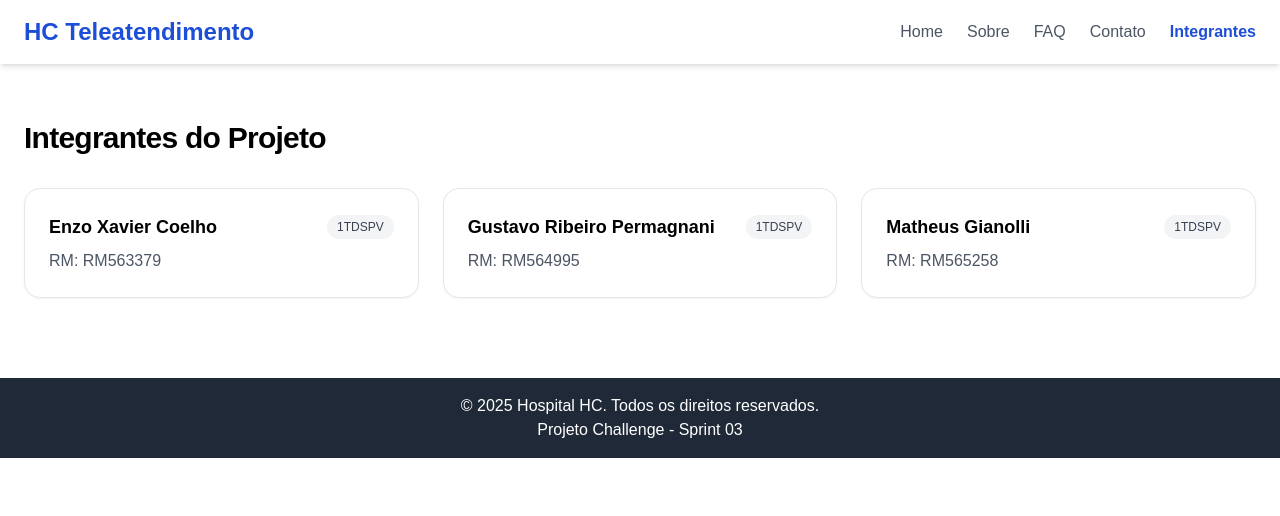
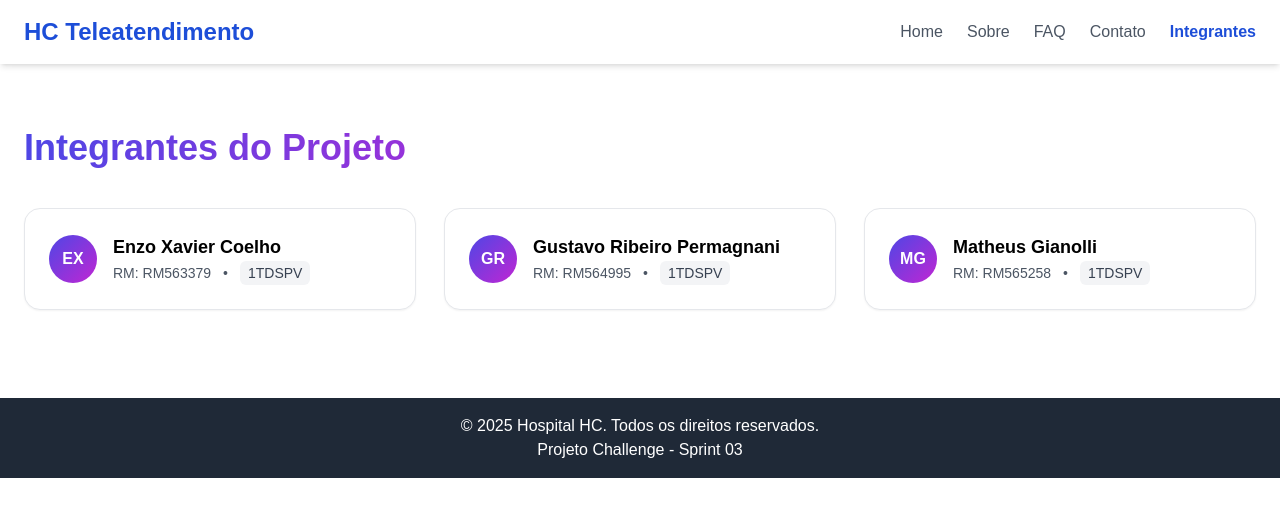
Before and after one commit to MatheusGianolli/CHALLENGEsprint3, a React (Vite) app: page /integrantes in a window 1280 px wide. Shown: the top 516 px of the page. Built offline with nearby package versions, Linux system fonts and the light colour scheme.

Commit message:
feat: estilizando teampage gradient header, avatar com iniciais e hover lift

```diff
--- a/src/pages/TeamPage.tsx
+++ b/src/pages/TeamPage.tsx
@@ -5,23 +5,38 @@ export default function TeamPage() {
     { nome: "Matheus Gianolli", rm: "RM565258", turma: "1tdspv" },
   ];
 
+  const getInitials = (n: string) =>
+    n.split(" ").map(p => p[0]).slice(0, 2).join("").toUpperCase();
+
   return (
-    <div className="container mx-auto px-6 py-10">
-      <h2 className="text-3xl font-bold mb-8 tracking-tight">Integrantes do Projeto</h2>
+    <div className="container mx-auto px-6 py-12">
+      <div className="mb-10">
+        <h2 className="text-4xl font-black bg-gradient-to-r from-indigo-600 via-fuchsia-600 to-rose-600 bg-clip-text text-transparent">
+          Integrantes do Projeto
+        </h2>
+      </div>
 
-      <div className="grid grid-cols-1 md:grid-cols-2 lg:grid-cols-3 gap-6">
+      <div className="grid grid-cols-1 md:grid-cols-2 lg:grid-cols-3 gap-7">
         {teamMembers.map((member) => (
           <div
             key={member.rm}
-            className="bg-white border border-gray-200 p-6 rounded-2xl shadow-sm"
+            className="group bg-white p-6 rounded-2xl shadow-sm border border-gray-200 transition-transform duration-200 hover:-translate-y-1 hover:shadow-md"
           >
-            <div className="flex items-center justify-between">
-              <p className="font-semibold text-lg">{member.nome}</p>
-              <span className="text-xs font-medium px-2.5 py-1 rounded-full bg-gray-100 text-gray-700">
-                {member.turma.toUpperCase()}
-              </span>
+            <div className="flex items-center gap-4">
+              <div className="h-12 w-12 rounded-full grid place-items-center font-bold text-white bg-gradient-to-br from-indigo-600 to-fuchsia-600">
+                {getInitials(member.nome)}
+              </div>
+              <div className="flex-1">
+                <p className="font-semibold text-lg">{member.nome}</p>
+                <div className="flex items-center gap-2 text-sm text-gray-600">
+                  <span>RM: {member.rm}</span>
+                  <span className="mx-1">•</span>
+                  <span className="px-2 py-0.5 rounded-md bg-gray-100 text-gray-700">
+                    {member.turma.toUpperCase()}
+                  </span>
+                </div>
+              </div>
             </div>
-            <p className="text-gray-600 mt-2">RM: {member.rm}</p>
           </div>
         ))}
       </div>
```
